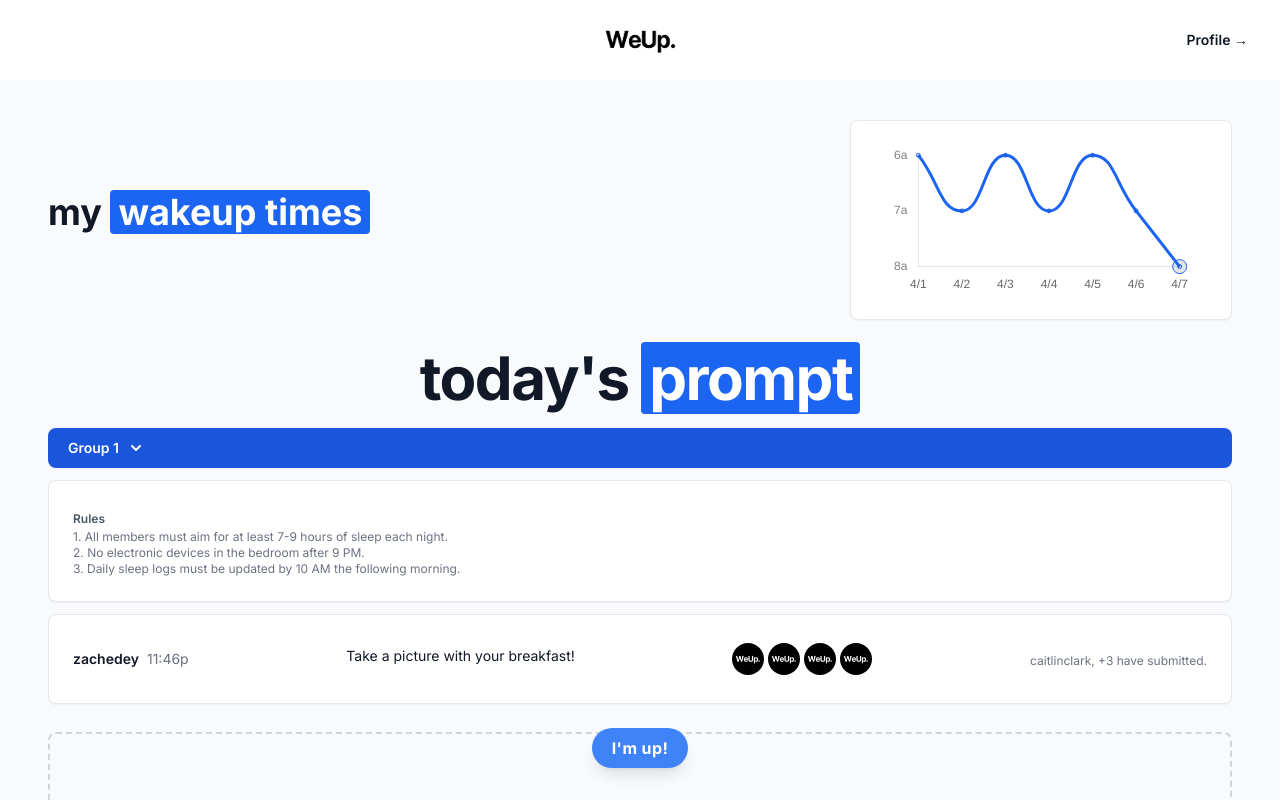
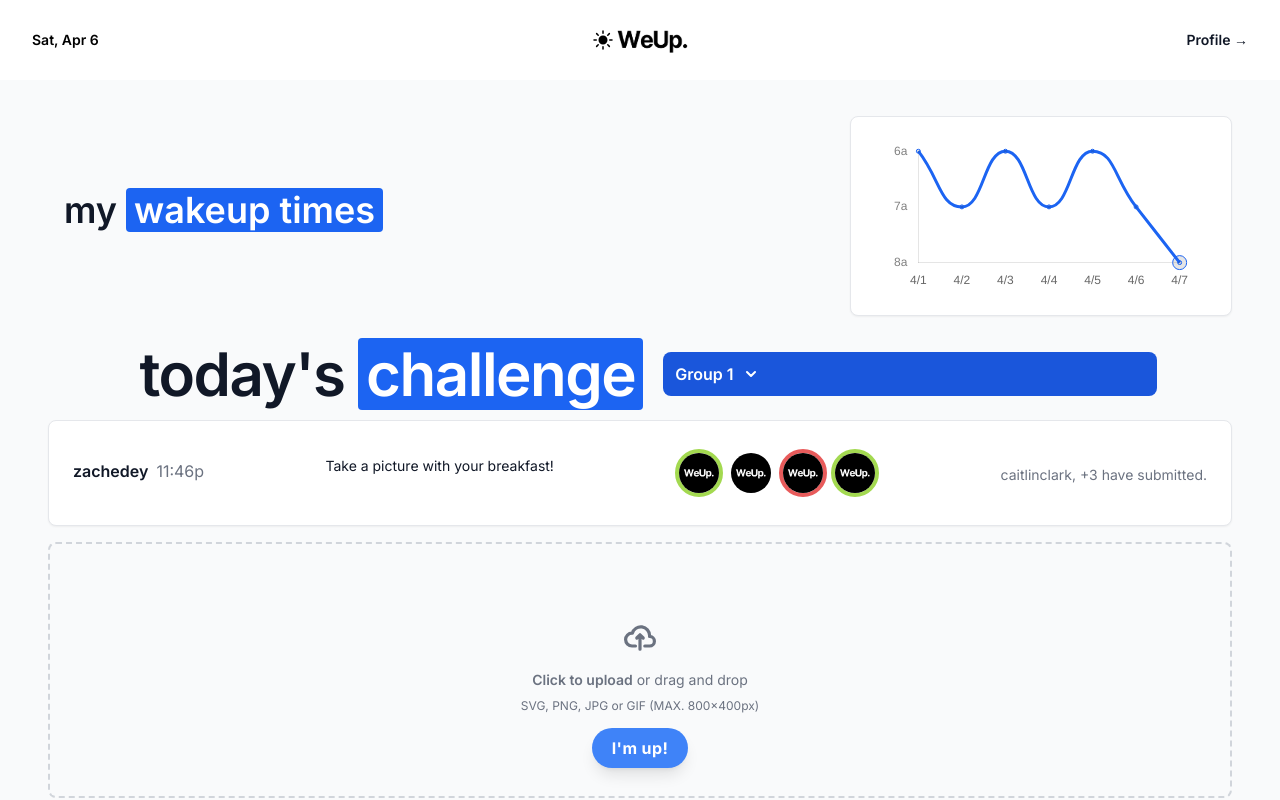
Before and after one commit to radicalplatforms/we-up, a Next.js app in the folder next/: page /home2 in a window 1280 px wide. Shown: the top 800 px of the page. Built offline with nearby package versions, Linux system fonts and the light colour scheme.

Commit message:
Add loading spinner (#26)
* Add loading spinner

* Format today's challenge for prompts

```diff
--- a/next/src/app/components/FeedInfo.tsx
+++ b/next/src/app/components/FeedInfo.tsx
@@ -41,11 +41,11 @@ export default function FeedInfo({ isUp, handleClick }: { isUp: any, handleClick
                         </div>
                          <div className="pt-4">
                     <div>
-                        <h1 className="lowercase text-center my-6 text-2xl sm:text-3xl md:text-5xl lg:text-6xl font-bold leading-none tracking-tight text-gray-900 dark:text-white">Today&apos;s <mark className="px-2 text-white bg-blue-600 rounded dark:bg-blue-500">Feed</mark></h1>
+                        <h1 className="lowercase text-center my-6 text-2xl sm:text-3xl md:text-5xl lg:text-6xl font-semibold leading-none tracking-tight text-gray-900 dark:text-white">Today&apos;s <mark className="px-2 text-white bg-blue-600 rounded dark:bg-blue-500">Feed</mark></h1>
                     </div>
                     <div style={{ filter: isUp ? 'none' : 'blur(16px)' }}>
                         <ul role="list" className="divide-y divide-gray-200 dark:divide-gray-700">
-                            <li className="py-3 sm:py-4 bg-white dark:bg-gray-800 rounded-lg shadow-md my-2">
+                            <li className="py-4 sm:py-4 bg-white dark:bg-gray-800 rounded-lg shadow-md my-6">
                                 <div className="flex items-center space-x-3 px-4">
                                     <div className="flex-shrink-0">
                                         <Image src={WeUpLogo} className="w-8 h-8 rounded-full" alt={''} />
@@ -61,7 +61,7 @@ export default function FeedInfo({ isUp, handleClick }: { isUp: any, handleClick
                                 </div>
                                 <Image src={WeUpLogo} className="my-4 w-full" alt={''} />
                             </li>
-                            <li className="py-3 sm:py-4 bg-white dark:bg-gray-800 rounded-lg shadow-md my-2">
+                            <li className="py-4 sm:py-4 bg-white dark:bg-gray-800 rounded-lg shadow-md my-6">
                                 <div className="flex items-center space-x-3 px-4">
                                     <div className="flex-shrink-0">
                                         <Image src={WeUpLogo} className="w-8 h-8 rounded-full" alt={''} />
--- a/next/src/app/components/GroupInfo.tsx
+++ b/next/src/app/components/GroupInfo.tsx
@@ -23,22 +23,19 @@ export default function Home2() {
         <>
                     {/* Group Info + Prompt */}
                         <div className="container mx-auto px-4 sm:px-6 lg:px-8">
-                        <div className="pt-2 pb-3 md:flex text-center md:items-center md:justify-between">
-                            <h1 className="lowercase text-2xl font-bold leading-tight text-gray-900 sm:text-3xl md:text-4xl">My <mark className="px-2 text-white bg-blue-600 rounded">Wakeup Times</mark></h1>
-                            <div className="mt-4 items-center justify-between py-2 px-6 bg-white border border-gray-200 rounded-lg shadow-sm sm:flex dark:bg-gray-700 dark:border-gray-600">
+                        <div className="pt-2 pb-3 md:flex text-left md:items-center md:justify-between">
+                            <h1 className="px-4 lowercase text-2xl font-semibold leading-tight text-gray-900 sm:text-3xl md:text-4xl">My <mark className="px-2 text-white bg-blue-600 rounded">Wakeup Times</mark></h1>
+                            <div className="mt-3 items-center justify-between py-2 px-6 bg-white border border-gray-200 rounded-lg shadow-sm sm:flex dark:bg-gray-700 dark:border-gray-600">
                                 <LineChart />
                             </div>
                         </div>
 
-                        <div>
-                            <h1 className="lowercase text-2xl text-center mb-1 p-4 font-bold leading-none tracking-tight text-gray-900 md:text-5xl lg:text-6xl dark:text-white">Today&apos;s <mark className="px-2 text-white bg-blue-600 rounded dark:bg-blue-500">Prompt</mark></h1>
-                        </div>
-
-                        <div className="flex items-center justify-center space-x-2 rtl:space-x-reverse">
+                        <div className="flex items-center justify-center space-x-1">
+                            <h1 className="lowercase text-2xl text-left p-4 font-semibold leading-none tracking-tight text-gray-900 md:text-5xl lg:text-6xl dark:text-white">Today&apos;s <mark className="px-2 text-white bg-blue-600 rounded dark:bg-blue-500">Challenge</mark></h1>
                             <HomeDropdown />
                         </div>
-
-                        <div className="my-3 items-center justify-between p-4 bg-white border border-gray-200 rounded-lg shadow-sm sm:flex dark:bg-gray-700 dark:border-gray-600">
+{/*
+                        <div className="my-3 items-center justify-between px-2 py-1 pb-3 bg-white border border-gray-200 rounded-lg shadow-sm sm:flex dark:bg-gray-700 dark:border-gray-600">
                                 <div className="items-center justify-between p-2 dark:bg-gray-700 dark:border-gray-600">
                                     <time className="text-xs font-semibold text-gray-600 sm:order-last">Rules</time>
                                     <div className="text-xs font-normal text-gray-500 dark:text-gray-300">
@@ -47,30 +44,34 @@ export default function Home2() {
                                         3. Daily sleep logs must be updated by 10 AM the following morning.<br/>
                                     </div>
                                 </div>
+                        </div>         */}
+
+                        <div className="items-center justify-between p-6 bg-white border border-gray-200 rounded-lg shadow-sm sm:flex dark:bg-gray-700 dark:border-gray-600">
+                                <div className="flex items-center mb-1 space-x-2 rtl:space-x-reverse">
+                                    <span className="text-md font-semibold text-gray-900 dark:text-white">zachedey</span>
+                                    <span className="text-md font-normal text-gray-500 dark:text-gray-400">11:46p</span>
+                                </div>
+                                <p className="text-sm font-normal pt-1 pb-2.5 mb-2 text-gray-900 dark:text-white">Take a picture with your breakfast!</p>
+                                {/* <h1 className="text-sm font-semibold">
+                                    Group Members
+                                </h1> */}
+                                <div className="flex my-1 space-x-1">
+                                    <div className="relative">
+                                        <Image src={WeUpLogo} className="w-12 h-12 rounded-full border-lime-500 border-4 border-opacity-75" alt={''} />
+                                    </div>
+                                    <div className="relative">
+                                        <Image src={WeUpLogo} className="w-12 h-12 rounded-full border-gray-500 border-4 border-opacity-0" alt={''} />
+                                    </div>
+                                    <div className="relative">
+                                        <Image src={WeUpLogo} className="w-12 h-12 rounded-full border-red-600 border-4 border-opacity-75" alt={''} />
+                                    </div>
+                                    <div className="relative">
+                                        <Image src={WeUpLogo} className="w-12 h-12 rounded-full border-lime-500 border-4 border-opacity-75" alt={''} />
+                                    </div>
+                                </div>
+                                <span className="mt-1 text-sm font-normal text-gray-500 dark:text-gray-400">caitlinclark, +3 have submitted.</span>
                         </div>
 
-                        <div className="my-3 items-center justify-between p-6 bg-white border border-gray-200 rounded-lg shadow-sm sm:flex dark:bg-gray-700 dark:border-gray-600">
-                                <div className="flex items-center space-x-2 rtl:space-x-reverse">
-                                    <span className="text-sm font-semibold text-gray-900 dark:text-white">zachedey</span>
-                                    <span className="text-sm font-normal text-gray-500 dark:text-gray-400">11:46p</span>
-                                </div>
-                                <p className="text-sm font-normal pt-1 pb-2.5 text-gray-900 dark:text-white">Take a picture with your breakfast!</p>
-                                <div className="flex my-1 space-x-1">
-                                    <div className="relative">
-                                        <Image src={WeUpLogo} className="w-8 h-8 rounded-full" alt={''} />
-                                    </div>
-                                    <div className="relative">
-                                        <Image src={WeUpLogo} className="w-8 h-8 rounded-full" alt={''} />
-                                    </div>
-                                    <div className="relative">
-                                        <Image src={WeUpLogo} className="w-8 h-8 rounded-full" alt={''} />
-                                    </div>
-                                    <div className="relative">
-                                        <Image src={WeUpLogo} className="w-8 h-8 rounded-full" alt={''} />
-                                    </div>
-                                </div>
-                                <span className="mt-1 text-xs font-normal text-gray-500 dark:text-gray-400">caitlinclark, +3 have submitted.</span>
-                        </div>
 
                     </div>
         </>
--- a/next/src/app/components/HomeDropdown.tsx
+++ b/next/src/app/components/HomeDropdown.tsx
@@ -14,11 +14,11 @@ const HomeDropdown: React.FC = () => {
 
   return (
     <>
-      <div className="w-screen" style={{ position: 'relative' }}>
+      <div className="w-5/12" style={{ position: 'relative' }}>
       <button
           id="dropdownDefaultButton"
           onClick={() => setDropdownVisible(!dropdownVisible)}
-          className="text-white bg-blue-700 hover:bg-blue-800 focus:ring-4 focus:outline-none focus:ring-blue-300 font-semibold rounded-lg text-sm px-5 py-2.5 text-center inline-flex items-center dark:bg-blue-600 dark:hover:bg-blue-700 dark:focus:ring-blue-800 w-full"
+          className="text-white bg-blue-700 hover:bg-blue-800 focus:ring-4 focus:outline-none focus:ring-blue-300 font-semibold rounded-lg text-md px-3 py-2.5 text-center inline-flex items-center dark:bg-blue-600 dark:hover:bg-blue-700 dark:focus:ring-blue-800 w-full"
           type="button"
         >
     {selectedGroup}
@@ -38,15 +38,14 @@ const HomeDropdown: React.FC = () => {
       />
     </svg>
   </button>
-
   {dropdownVisible && (
-          <div className="absolute left-0 mt-2 w-full rounded-md shadow-lg bg-white ring-1 ring-black ring-opacity-5 z-20">
+    <div className="absolute left-0 mt-2 w-32 rounded-md shadow-lg bg-white ring-1 ring-black ring-opacity-5 z-20">
         <div className="py-1" role="menu" aria-orientation="vertical" aria-labelledby="dropdownDefaultButton">
             {groups.map((group, index) => (
                 <button
                     key={index}
                     onClick={() => handleGroupSelect(group)}
-                  className="block w-full text-left px-4 py-2 text-sm text-gray-700 hover:bg-gray-100"
+                    className="block w-full text-left px-4 py-1 text-sm text-gray-700 hover:bg-gray-100" // Reduced py-2 to py-1
                     role="menuitem"
                 >
                     {group}
--- /dev/null
+++ b/next/src/app/components/LoadingScreen.tsx
@@ -0,0 +1,13 @@
+export default function LoadingScreen() {
+    return (
+
+        <div role="status" className="animate-spin" style={{ display: 'flex', justifyContent: 'center', alignItems: 'center', height: '100vh' }}>
+            <svg aria-hidden="true" className="w-8 h-8 text-gray-200 animate-spin dark:text-gray-600 fill-blue-600" viewBox="0 0 100 101" fill="none" xmlns="http://www.w3.org/2000/svg">
+                <path d="M100 50.5908C100 78.2051 77.6142 100.591 50 100.591C22.3858 100.591 0 78.2051 0 50.5908C0 22.9766 22.3858 0.59082 50 0.59082C77.6142 0.59082 100 22.9766 100 50.5908ZM9.08144 50.5908C9.08144 73.1895 27.4013 91.5094 50 91.5094C72.5987 91.5094 90.9186 73.1895 90.9186 50.5908C90.9186 27.9921 72.5987 9.67226 50 9.67226C27.4013 9.67226 9.08144 27.9921 9.08144 50.5908Z" fill="currentColor"/>
+                <path d="M93.9676 39.0409C96.393 38.4038 97.8624 35.9116 97.0079 33.5539C95.2932 28.8227 92.871 24.3692 89.8167 20.348C85.8452 15.1192 80.8826 10.7238 75.2124 7.41289C69.5422 4.10194 63.2754 1.94025 56.7698 1.05124C51.7666 0.367541 46.6976 0.446843 41.7345 1.27873C39.2613 1.69328 37.813 4.19778 38.4501 6.62326C39.0873 9.04874 41.5694 10.4717 44.0505 10.1071C47.8511 9.54855 51.7191 9.52689 55.5402 10.0491C60.8642 10.7766 65.9928 12.5457 70.6331 15.2552C75.2735 17.9648 79.3347 21.5619 82.5849 25.841C84.9175 28.9121 86.7997 32.2913 88.1811 35.8758C89.083 38.2158 91.5421 39.6781 93.9676 39.0409Z" fill="currentFill"/>
+            </svg>
+            <span className="sr-only">Loading...</span>
+        </div>
+
+    );
+}
--- a/next/src/app/components/Navbar.tsx
+++ b/next/src/app/components/Navbar.tsx
@@ -5,10 +5,22 @@ import Image from 'next/image';
 
 // @ts-ignore
 export default function Navbar({linkText, linkHref}) {
+  const SunIcon = () => (
+    <svg xmlns="http://www.w3.org/2000/svg" viewBox="0 0 24 24" fill="currentColor" className="w-6 h-6">
+      <path d="M12 2.25a.75.75 0 0 1 .75.75v2.25a.75.75 0 0 1-1.5 0V3a.75.75 0 0 1 .75-.75ZM7.5 12a4.5 4.5 0 1 1 9 0 4.5 4.5 0 0 1-9 0ZM18.894 6.166a.75.75 0 0 0-1.06-1.06l-1.591 1.59a.75.75 0 1 0 1.06 1.061l1.591-1.59ZM21.75 12a.75.75 0 0 1-.75.75h-2.25a.75.75 0 0 1 0-1.5H21a.75.75 0 0 1 .75.75ZM17.834 18.894a.75.75 0 0 0 1.06-1.06l-1.59-1.591a.75.75 0 1 0-1.061 1.06l1.59 1.591ZM12 18a.75.75 0 0 1 .75.75V21a.75.75 0 0 1-1.5 0v-2.25A.75.75 0 0 1 12 18ZM7.758 17.303a.75.75 0 0 0-1.061-1.06l-1.591 1.59a.75.75 0 0 0 1.06 1.061l1.591-1.59ZM6 12a.75.75 0 0 1-.75.75H3a.75.75 0 0 1 0-1.5h2.25A.75.75 0 0 1 6 12ZM6.697 7.757a.75.75 0 0 0 1.06-1.06l-1.59-1.591a.75.75 0 0 0-1.061 1.06l1.59 1.591Z" />
+    </svg>
+  );
+
+  var currentDate = new Date();
+  const formattedDate = currentDate.toLocaleDateString('en-US', { weekday: 'short', month: 'short', day: 'numeric' });
+
   return (
     <header className="bg-white">
       <nav className="mx-auto flex max-w-7xl items-center justify-between p-6 lg:px-8" aria-label="Global">
-        <div className="flex flex-1"></div>
+        <div className="flex flex-1 text-sm font-semibold ">
+          {formattedDate}
+        </div>
+        <SunIcon />
         <a href="#" className="-m-1.5 p-1.5">
           <span className="sr-only">WeUp.</span>
           <Image src={WeUpLogoBlack} className="h-8 w-auto" alt=""/>
--- a/next/src/app/home2/page.tsx
+++ b/next/src/app/home2/page.tsx
@@ -1,5 +1,5 @@
 "use client";
-import React, {useState, Component} from 'react';
+import React, { useState, useEffect } from 'react';
 import WeUpLogo from '../assets/weup.png';
 import Image from 'next/image';
 import HomeDropdown from '../components/HomeDropdown';
@@ -7,26 +7,42 @@ import Navbar from '../components/Navbar';
 import LineChart from '../charts/LineChart';
 import GroupInfo from '../components/GroupInfo';
 import FeedInfo from '../components/FeedInfo';
+import LoadingScreen from '../components/LoadingScreen';
 
 export default function Home2() {
 
     const [isUp, setIsUp] = useState(false);
+    const [isLoading, setIsLoading] = useState(true);
+
     const handleClick = () => {
         setIsUp(true);
     };
 
+
+    useEffect(() => {
+        // Simulate a network request to fetch data
+        setTimeout(() => {
+            setIsLoading(false);
+        }, 1000); // 1 seconds delay
+    }, []);
+
+    if (isLoading) {
+        return <LoadingScreen />;
+    }
+
     return (
         <>
+        <div className="transition-all duration-500 ease-in-out">
             <Navbar linkText={"Profile"} linkHref={"/profile"}/>
             {/* Container for full screen */}
             <div className='flex min-h-screen flex-col items-center justify-between p-4 bg-gray-50 space-y-4'>
-
-        {/* Group Info + Prompt */}
-        <GroupInfo/>
-
+            {/* Group Info */}
+            <GroupInfo />
             {/* Feed */}
             <FeedInfo isUp={isUp} handleClick={handleClick}/>
             </div>
+        </div>
+
         </>
     );
 }
```
Lines whose indentation alone changed are shown as unchanged.
